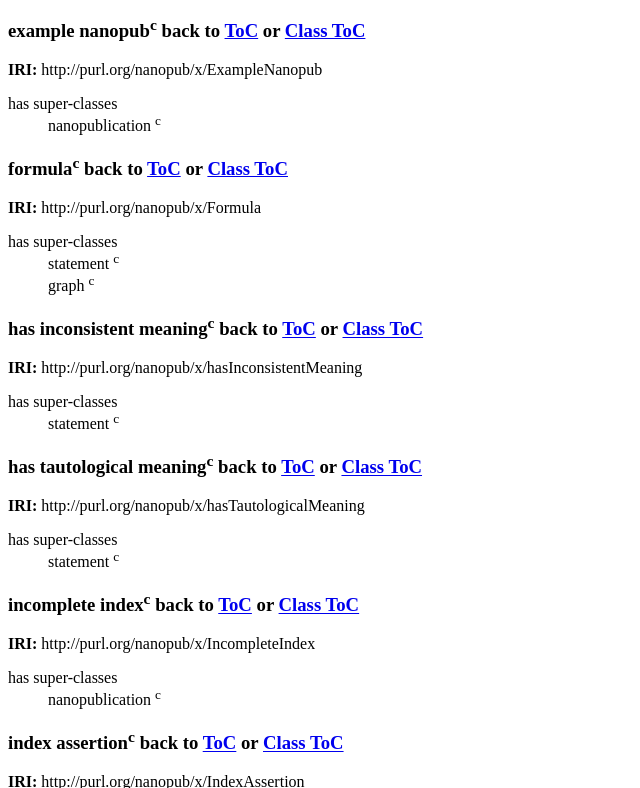
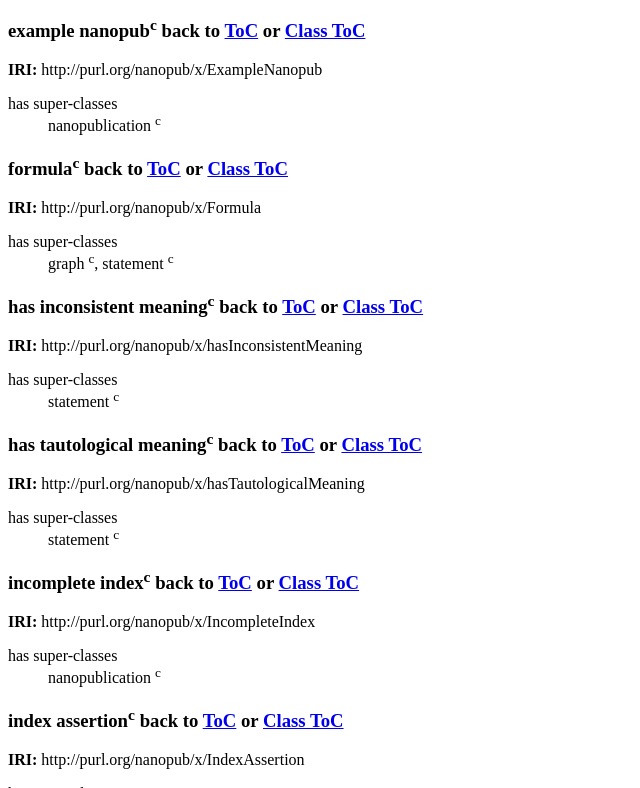
Before and after one commit to peta-pico/ontologies, a plain HTML site: page OnToology/nanopubx.ttl/documentation/sections/crossref-en.html in a window 1280 px wide. Shown: the part 1150-1938 px from the top of the page, without its empty margins (0-640 px from the left). Drawn offline with Linux system fonts and the light colour scheme.

Commit message:
automated change

```diff
--- a/OnToology/hycl.ttl/documentation/ontology.xml
+++ b/OnToology/hycl.ttl/documentation/ontology.xml
@@ -260,4 +260,4 @@
 
 
 
-<!-- Generated by the OWL API (version 5.1.7) https://github.com/owlcs/owlapi/ -->
+<!-- Generated by the OWL API (version 5.1.9) https://github.com/owlcs/owlapi/ -->
--- a/OnToology/nanopubx.ttl/documentation/ontology.xml
+++ b/OnToology/nanopubx.ttl/documentation/ontology.xml
@@ -612,4 +612,4 @@
 
 
 
-<!-- Generated by the OWL API (version 5.1.7) https://github.com/owlcs/owlapi/ -->
+<!-- Generated by the OWL API (version 5.1.9) https://github.com/owlcs/owlapi/ -->
--- a/OnToology/nanopubx.ttl/documentation/sections/crossref-en.html
+++ b/OnToology/nanopubx.ttl/documentation/sections/crossref-en.html
@@ -1,5 +1,5 @@
-<html><h2 id="crossreference" class="list">Cross reference for [Ontology Name] classes, properties and dataproperties <span class="backlink"> back to <a href="#toc">ToC</a></span></h2>
-This section provides details for each class and property defined by [Ontology Name].
+<html><h2 id="crossreference" class="list">Cross reference for Nanopub-X classes, properties and dataproperties <span class="backlink"> back to <a href="#toc">ToC</a></span></h2>
+This section provides details for each class and property defined by Nanopub-X.
 <div id="classes">
    <h3 id="classes-headline" class="list">Classes</h3>
    <ul class="hlist">
@@ -203,11 +203,8 @@ This section provides details for each class and property defined by [Ontology N
       <dl class="description">
          <dt>has super-classes</dt>
          <dd>
-            <span class="dotted" title="http://purl.org/nanopub/x/Statement">statement</span>
-            <sup class="type-c" title="class">c</sup>
-         </dd>
-         <dd>
             <span class="dotted" title="http://www.w3.org/2004/03/trix/rdfg-1/Graph">graph</span>
+            <sup class="type-c" title="class">c</sup>, <span class="dotted" title="http://purl.org/nanopub/x/Statement">statement</span>
             <sup class="type-c" title="class">c</sup>
          </dd>
       </dl>
--- a/OnToology/paperclub.ttl/documentation/ontology.xml
+++ b/OnToology/paperclub.ttl/documentation/ontology.xml
@@ -73,4 +73,4 @@
 
 
 
-<!-- Generated by the OWL API (version 5.1.7) https://github.com/owlcs/owlapi/ -->
+<!-- Generated by the OWL API (version 5.1.9) https://github.com/owlcs/owlapi/ -->
```
Also changed, not shown: OnToology/hycl.ttl/documentation/sections/crossref-en.html (+1 -4 lines), OnToology/nanopubx.ttl/documentation/sections/overview-en.html (+1 -1 lines), 6 other files.
